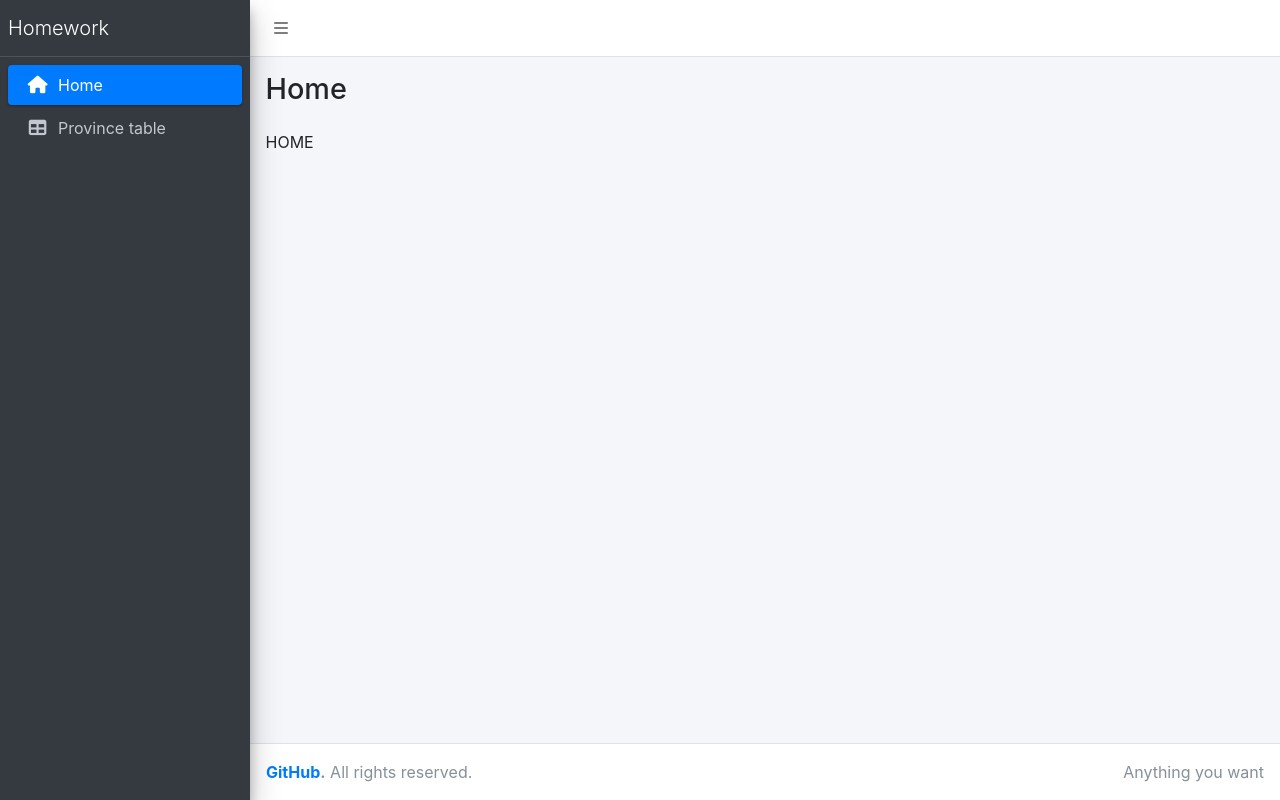
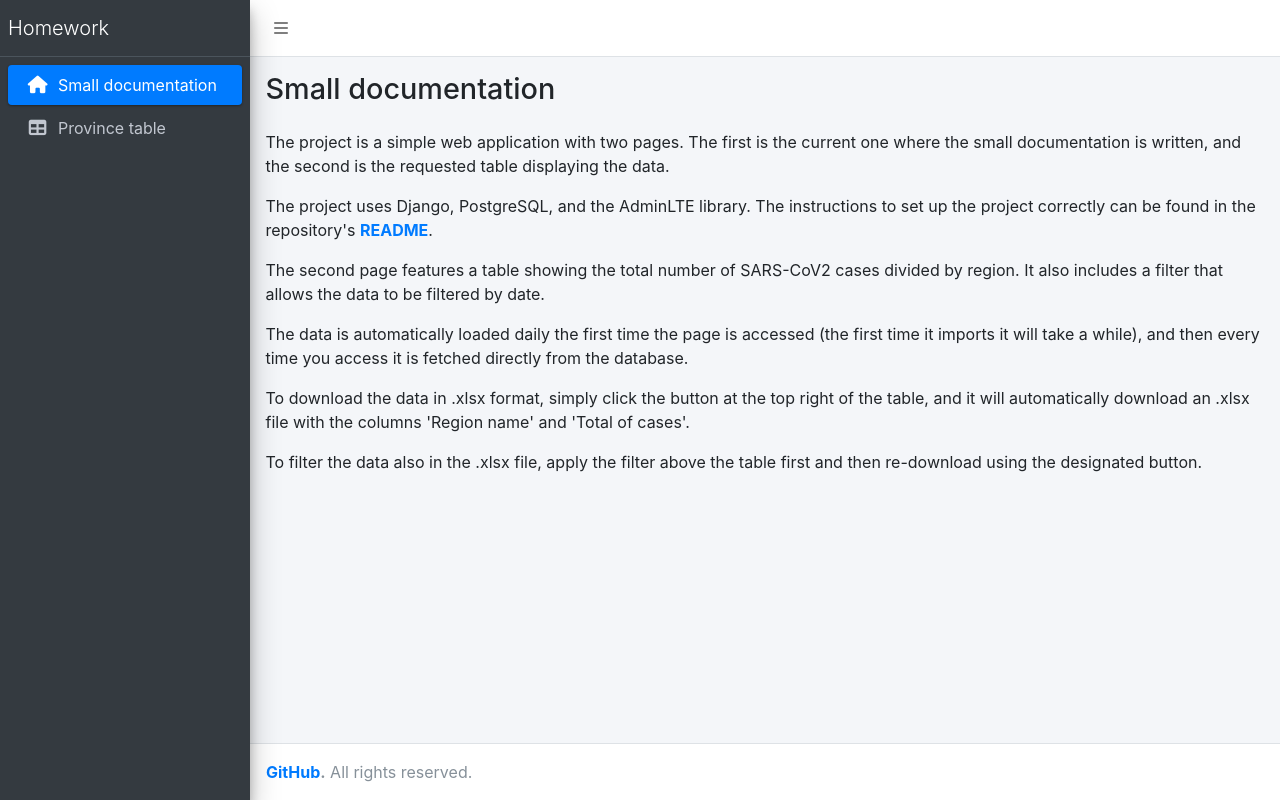
Before and after one commit to Bludnec/homework-SARS-CoV-2, a Django app: page / in a window 1280 px wide. Run offline with Django 4.2, Linux system fonts and the light colour scheme; some libraries are stand-ins or nearby versions.

Commit message:
Added small documentation

```diff
--- a/dataimport/templates/home.html
+++ b/dataimport/templates/home.html
@@ -1,4 +1,28 @@
 {% extends "index.html" %}
 {% block content %}
-HOME
+    <p>
+        The project is a simple web application with two pages. The first is the current one where the small
+        documentation is written, and the second is the requested table displaying the data.
+    </p>
+    <p>
+        The project uses Django, PostgreSQL, and the AdminLTE library. The instructions to set up the project correctly
+        can be found in the repository's <strong><a
+            href="https://github.com/Bludnec/homework-SARS-CoV-2/blob/master/README.md">README</a></strong>.
+    </p>
+    <p>
+        The second page features a table showing the total number of SARS-CoV2 cases divided by region. It also includes
+        a filter that allows the data to be filtered by date.
+    </p>
+    <p>
+        The data is automatically loaded daily the first time the page is accessed (the first time it imports it will
+        take a while), and then every time you access it is fetched directly from the database.
+    </p>
+    <p>
+        To download the data in .xlsx format, simply click the button at the top right of the table, and it will
+        automatically download an .xlsx file with the columns 'Region name' and 'Total of cases'.
+    </p>
+    <p>
+        To filter the data also in the .xlsx file, apply the filter above the table first and then re-download using the
+        designated button.
+    </p>
 {% endblock content %}
--- a/dataimport/templates/index.html
+++ b/dataimport/templates/index.html
@@ -69,7 +69,7 @@
                     <li class="nav-item">
                         <a href="{% url "dataimport:home" %}" class="nav-link {% if page == 'home' %}active{% endif %}">
                             <i class="nav-icon fas fa-home"></i>
-                            <p>Home</p>
+                            <p>Small documentation</p>
                         </a>
                     </li>
                     <li class="nav-item">
@@ -103,13 +103,7 @@
         </div>
     </div>
 
-
     <footer class="main-footer">
-
-        <div class="float-right d-none d-sm-inline">
-            Anything you want
-        </div>
-
         <strong><a href="https://github.com/Bludnec">GitHub</a>.</strong> All rights reserved.
     </footer>
     <div id="sidebar-overlay"></div>
--- a/dataimport/views.py
+++ b/dataimport/views.py
@@ -15,7 +15,7 @@ from dataimport.utils import *
 def home(request):
     data_dict = {
         'page': 'home',
-        'page_title': 'Home'
+        'page_title': 'Small documentation'
     }
     return render(request, 'home.html', data_dict)
 
```
